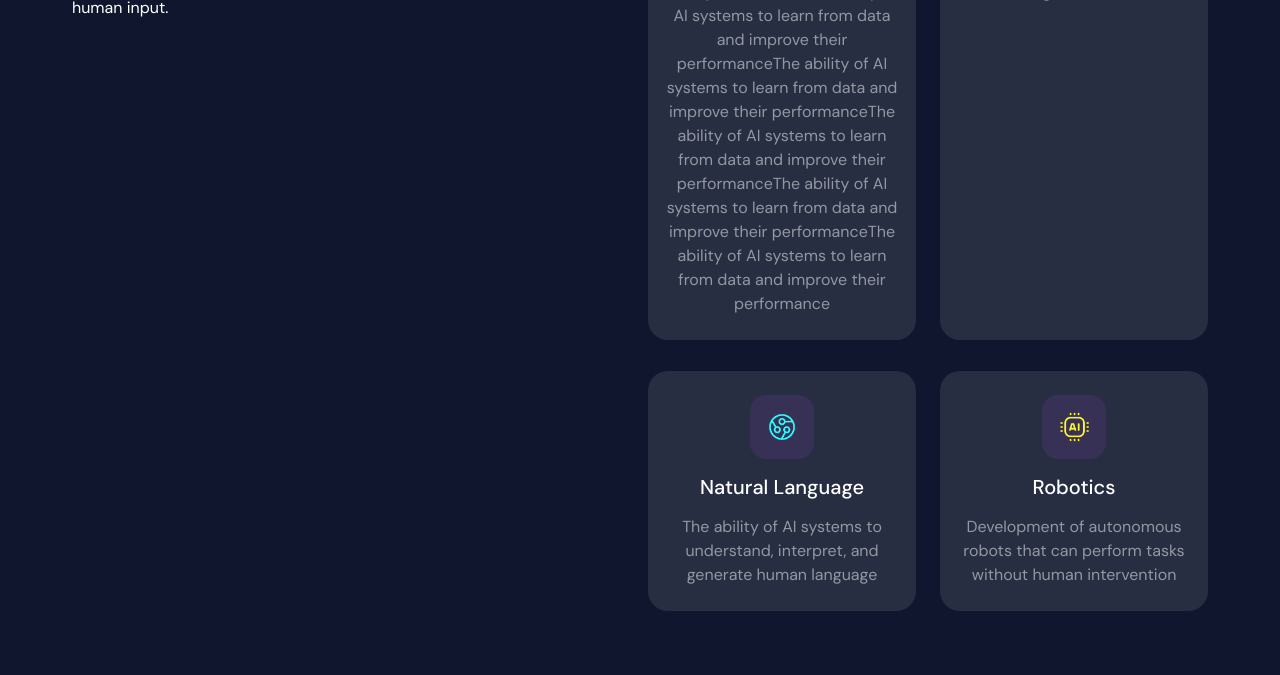
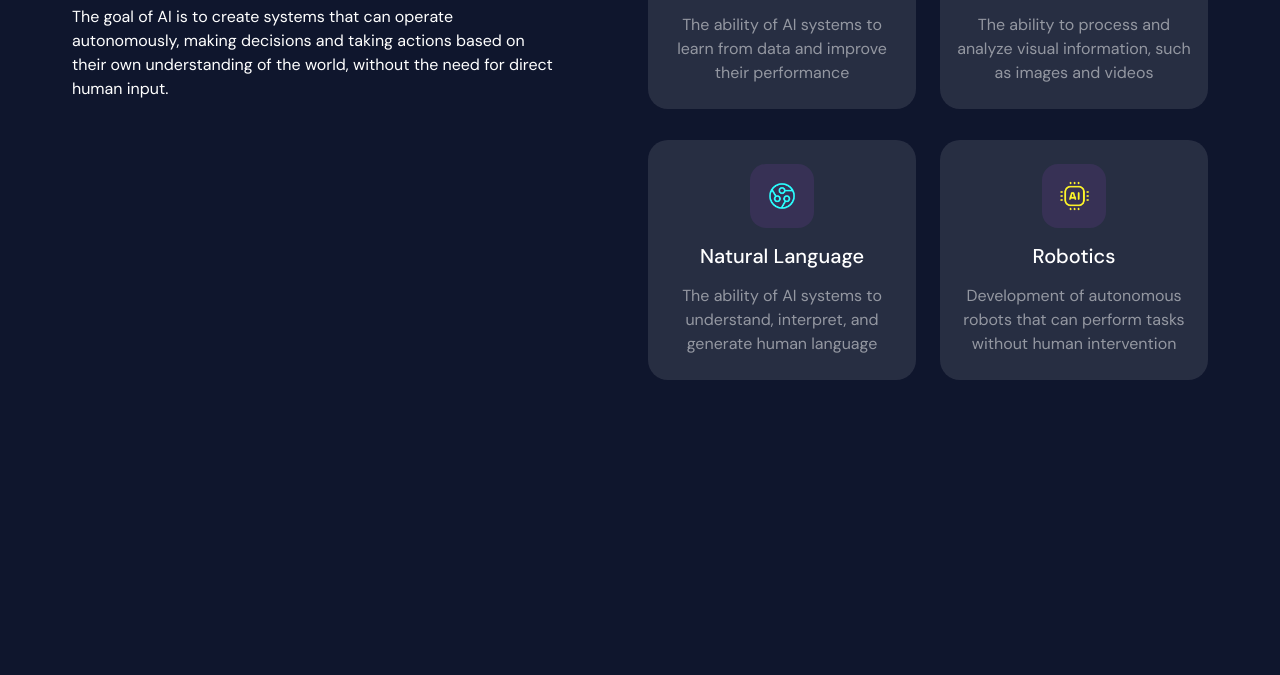
Before and after one commit to KubaGlegola/Sekcja-4-obszar-w-AI, a website built with Vite: page index.html in a window 1280 px wide. Shown: the part 276-951 px from the top of the page. After the commit the page ends 800 px from the top, so only its background shows below. Built offline with nearby package versions, Linux system fonts and the light colour scheme.

Commit message:
Update index.html

```diff
--- a/index.html
+++ b/index.html
@@ -18,7 +18,7 @@
       <div class="card">
         <div class="card__icon"><img src="/images/machineLearningIcon.png" alt="machine learning icon"/></div>
         <span class="card__title">Machine Learning</span>
-        <p class="card__content">The ability of AI systems to learn from data and improve their performanceThe ability of AI systems to learn from data and improve their performanceThe ability of AI systems to learn from data and improve their performanceThe ability of AI systems to learn from data and improve their performanceThe ability of AI systems to learn from data and improve their performanceThe ability of AI systems to learn from data and improve their performance</p>
+        <p class="card__content">The ability of AI systems to learn from data and improve their performance</p>
       </div>
       <div class="card">
         <div class="card__icon"><img src="/images/computerVisionIcon.png" alt="machine learning icon"/></div>
```
